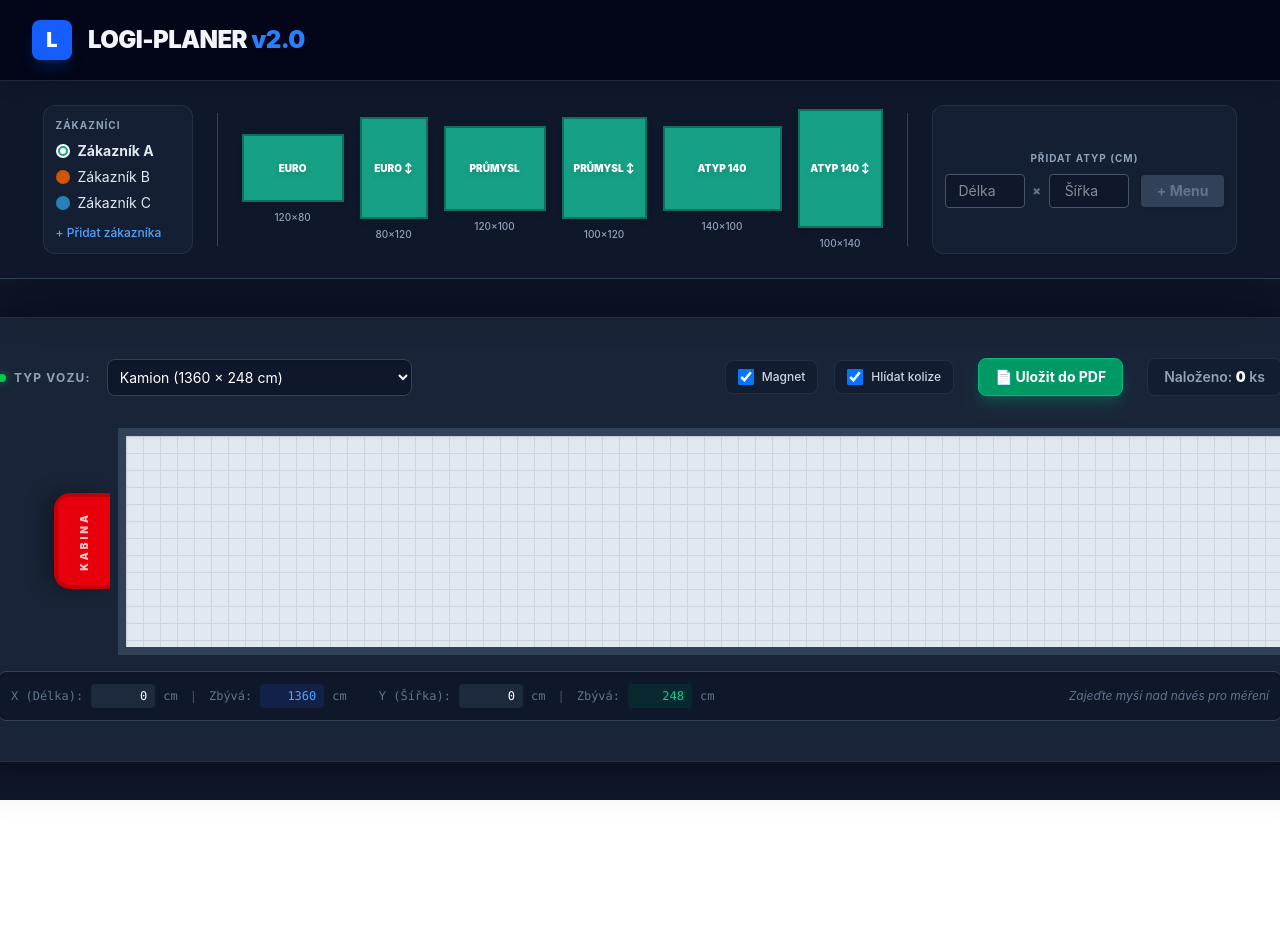
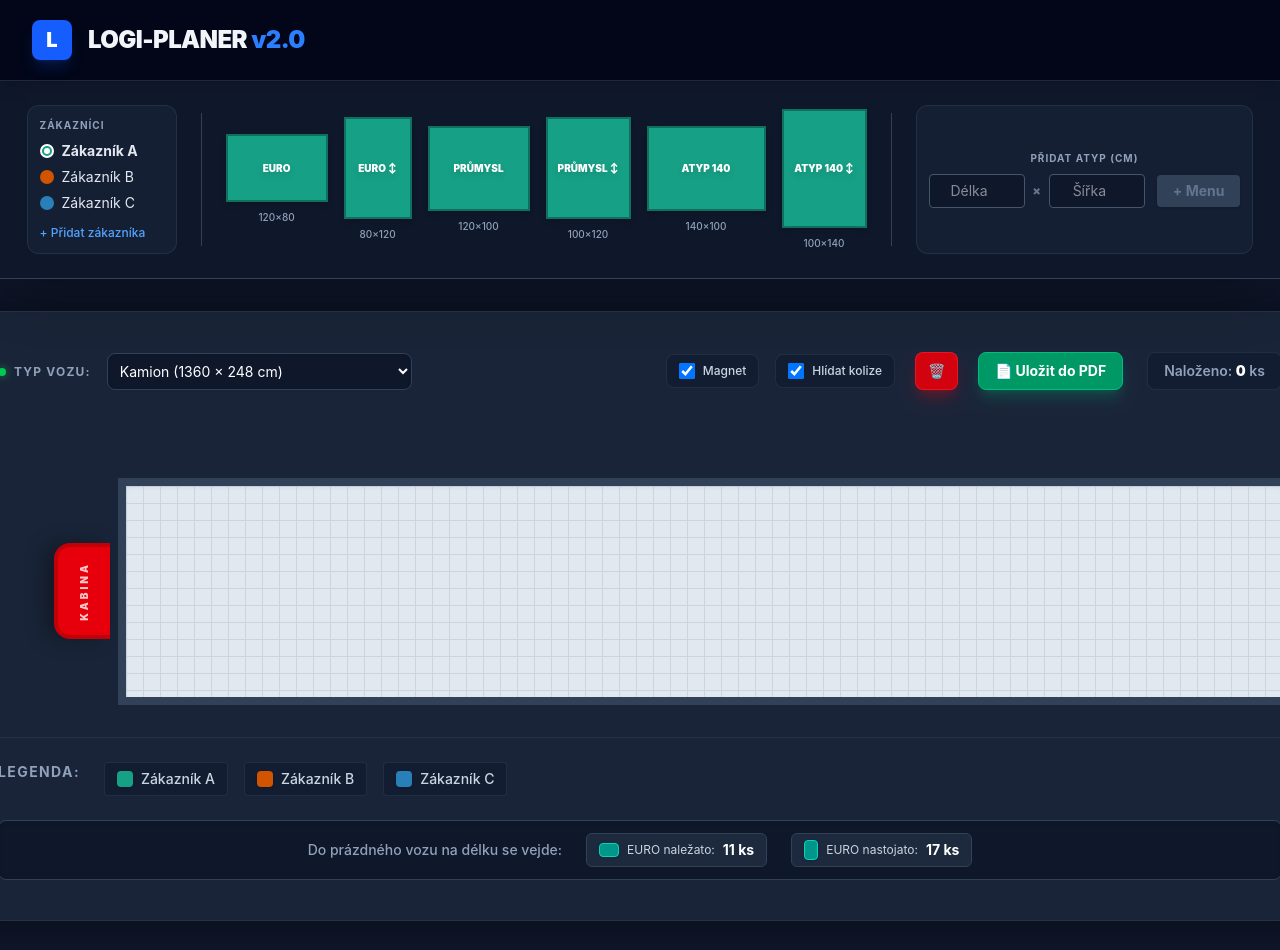
Before and after one commit to OndraHoli/logi_planner_v2, a React (Vite) app: page / in a window 1280 px wide. Shown: the top 950 px of the page. Before the commit the page ends 800 px from the top, so only its background shows below. Built offline with nearby package versions, Linux system fonts and the light colour scheme.

Commit message:
added extra funcs

```diff
--- a/src/App.tsx
+++ b/src/App.tsx
@@ -17,6 +17,7 @@ import type { Pallet, Truck } from './types';
 const SCALE = 0.85;
 const ESCAPE_THRESHOLD_PX = 80;
 const SNAP_THRESHOLD_CM = 15;
+const CURSOR_SNAP_CM = 10; // Jak blízko musí být kurzor k paletě, aby se přichytil
 
 const INITIAL_TEMPLATES = [
   { id: 'euro', name: 'EURO', width: 120, height: 80 },
@@ -42,15 +43,27 @@ const DEFAULT_CUSTOMERS = [
   { id: 'c2', name: 'Zákazník B', color: '#D35400' },
   { id: 'c3', name: 'Zákazník C', color: '#2980B9' },
 ];
-const MORE_COLORS = ['#8E44AD', '#F1C40F', '#C0392B', '#2C3E50', '#E67E22', '#27AE60', '#34495E'];
 
-function TemplateItem({ template, currentColor }: { template: typeof INITIAL_TEMPLATES[0], currentColor: string }) {
+// Vysoce kontrastní barvy pro další zákazníky
+const MORE_COLORS = [
+  '#F1C40F', // Zářivá žlutá
+  '#E74C3C', // Červená
+  '#8E44AD', // Fialová
+  '#00FF00', // Limetkově zelená
+  '#FF69B4', // Růžová
+  '#34495E', // Tmavě šedomodrá
+  '#8B4513', // Hnědá
+  '#00CED1', // Tyrkysová
+];
+
+function TemplateItem({ template, currentColor, onDelete }: { template: typeof INITIAL_TEMPLATES[0], currentColor: string, onDelete?: (id: string) => void }) {
   const { attributes, listeners, setNodeRef, isDragging } = useDraggable({
     id: `tpl-${template.id}`,
     data: { isTemplate: true, ...template, color: currentColor }
   });
 
   return (
+    <div className="relative group">
       <div
         ref={setNodeRef}
         {...listeners}
@@ -72,6 +85,20 @@ function TemplateItem({ template, currentColor }: { template: typeof INITIAL_TEM
         <span className="text-[10px] text-slate-400 font-medium">
           {template.width}×{template.height}
         </span>
+      </div>
+
+      {/* Tlačítko na smazání vlastní šablony */}
+      {onDelete && (
+        <button
+          onClick={(e) => {
+            e.stopPropagation();
+            onDelete(template.id);
+          }}
+          className="absolute -top-2 -right-2 w-5 h-5 bg-red-600 hover:bg-red-500 text-white rounded-full flex items-center justify-center text-xs shadow-lg opacity-0 group-hover:opacity-100 transition-opacity z-50 cursor-pointer border border-white/20"
+        >
+          ✕
+        </button>
+      )}
     </div>
   );
 }
@@ -209,7 +236,9 @@ function App() {
 
   const handleAddCustomer = () => {
     const newId = `c${Date.now()}`;
-    const nextColor = MORE_COLORS[customers.length % MORE_COLORS.length];
+    // Index počítáme z celkového počtu, ale bez těch 3 výchozích
+    const colorIndex = Math.max(0, customers.length - 3) % MORE_COLORS.length;
+    const nextColor = MORE_COLORS[colorIndex];
     setCustomers(prev => [...prev, { id: newId, name: `Zákazník ${String.fromCharCode(65 + customers.length)}`, color: nextColor }]);
   };
 
@@ -227,6 +256,10 @@ function App() {
     }
   };
 
+  const handleDeleteTemplate = (id: string) => {
+    setTemplates(prev => prev.filter(t => t.id !== id));
+  };
+
   const handleMouseMove = (e: React.MouseEvent<HTMLDivElement>) => {
     const rect = e.currentTarget.getBoundingClientRect();
     const xPx = e.clientX - rect.left;
@@ -235,6 +268,28 @@ function App() {
     let xCm = Math.round(xPx / SCALE);
     let yCm = Math.round(yPx / SCALE);
 
+    // 1. MAGNETICKÝ KURZOR (Přichytávání na palety)
+    let snappedX = xCm;
+    let closestDist = CURSOR_SNAP_CM;
+
+    pallets.forEach(p => {
+      // Přichytit k pravé hraně palety
+      const rightEdge = p.position.x + p.width;
+      if (Math.abs(xCm - rightEdge) < closestDist) {
+        snappedX = rightEdge;
+        closestDist = Math.abs(xCm - rightEdge);
+      }
+      // Přichytit k levé hraně palety
+      const leftEdge = p.position.x;
+      if (Math.abs(xCm - leftEdge) < closestDist) {
+        snappedX = leftEdge;
+        closestDist = Math.abs(xCm - leftEdge);
+      }
+    });
+
+    xCm = snappedX;
+
+    // Oříznutí, aby kurzor neutekl mimo nákres
     xCm = Math.max(0, Math.min(xCm, truck.width));
     yCm = Math.max(0, Math.min(yCm, truck.height));
 
@@ -384,6 +439,12 @@ function App() {
     setPallets((prev) => prev.filter((p) => p.id !== idToRemove));
   };
 
+  const clearAllPallets = () => {
+    if (window.confirm('Opravdu chcete z kamionu vymazat všechny palety?')) {
+      setPallets([]);
+    }
+  };
+
   const handleTruckChange = (e: React.ChangeEvent<HTMLSelectElement>) => {
     const selectedId = e.target.value;
     const selectedTruck = TRUCK_TYPES.find(t => t.id === selectedId);
@@ -426,6 +487,10 @@ function App() {
       alert('Jejda, PDF se nepovedlo vytvořit.');
     }
   };
+
+  const currentRemX = cursorPos ? cursorPos.remX : truck.width;
+  const euroHorizontalCount = Math.floor(currentRemX / 120);
+  const euroVerticalCount = Math.floor(currentRemX / 80);
 
   return (
     <div className="min-h-screen bg-slate-900 text-slate-200 font-sans flex flex-col selection:bg-blue-500/30">
@@ -480,16 +545,21 @@ function App() {
 
           <div className="w-px bg-slate-700 hidden lg:block my-2"></div>
 
-          {/* PALETY */}
+          {/* PALETY V MENU */}
           <div className="flex items-center gap-4 flex-wrap">
             {templates.map(tpl => (
-              <TemplateItem key={tpl.id} template={tpl} currentColor={activeColor} />
+              <TemplateItem
+                key={tpl.id}
+                template={tpl}
+                currentColor={activeColor}
+                onDelete={tpl.id.startsWith('custom') ? handleDeleteTemplate : undefined}
+              />
             ))}
           </div>
 
           <div className="w-px bg-slate-700 hidden lg:block my-2"></div>
 
-          {/* VLASTNÍ PALETA (UPRAVENÉ VĚTŠÍ TEXTBOXY) */}
+          {/* VLASTNÍ PALETA - Zvětšená políčka */}
           <div className="flex flex-col items-center justify-center gap-2 bg-slate-800/50 p-3 rounded-xl border border-slate-700/50">
             <span className="text-[10px] text-slate-400 font-bold uppercase tracking-widest">Přidat atyp (cm)</span>
             <div className="flex items-center gap-2">
@@ -498,7 +568,7 @@ function App() {
                 value={customW}
                 onChange={(e) => setCustomW(e.target.value ? Number(e.target.value) : '')}
                 placeholder="Délka"
-                className="w-20 bg-slate-900 border border-slate-600 rounded px-3 py-1.5 text-sm text-white focus:ring-1 focus:ring-blue-500 focus:outline-none text-center"
+                className="w-24 bg-slate-900 border border-slate-600 rounded px-3 py-1.5 text-sm text-white focus:ring-1 focus:ring-blue-500 focus:outline-none text-center"
               />
               <span className="text-slate-500 text-xs font-black">×</span>
               <input
@@ -506,7 +576,7 @@ function App() {
                 value={customH}
                 onChange={(e) => setCustomH(e.target.value ? Number(e.target.value) : '')}
                 placeholder="Šířka"
-                className="w-20 bg-slate-900 border border-slate-600 rounded px-3 py-1.5 text-sm text-white focus:ring-1 focus:ring-blue-500 focus:outline-none text-center"
+                className="w-24 bg-slate-900 border border-slate-600 rounded px-3 py-1.5 text-sm text-white focus:ring-1 focus:ring-blue-500 focus:outline-none text-center"
               />
               <button
                 onClick={handleAddCustomTemplate}
@@ -523,7 +593,8 @@ function App() {
 
           <div ref={printAreaRef} className="bg-slate-800/80 p-10 rounded-3xl shadow-[0_0_50px_rgba(0,0,0,0.5)] border border-slate-700/50 backdrop-blur-sm flex flex-col items-center transition-all duration-300 relative">
 
-            <div className="w-full flex justify-between items-end mb-10">
+            {/* HORNÍ LIŠTA NA PAPÍRU - Upraven margin */}
+            <div className="w-full flex justify-between items-end mb-16">
               <div className="flex items-center gap-4">
                 <span className="text-slate-400 text-xs uppercase tracking-widest font-bold flex items-center gap-2">
                   <div className="w-2 h-2 rounded-full bg-green-500 shadow-[0_0_8px_rgba(34,197,94,0.6)]"></div>
@@ -570,9 +641,18 @@ function App() {
                 </label>
 
                 <button
+                  onClick={clearAllPallets}
+                  title="Vymazat všechny palety z vozu"
+                  data-html2canvas-ignore="true"
+                  className="bg-red-600/90 hover:bg-red-500 active:bg-red-700 text-white px-3 py-2 rounded-lg text-sm font-bold shadow-lg shadow-red-600/30 transition-all transform active:scale-95 flex items-center justify-center border border-red-500/50 ml-1"
+                >
+                  🗑️
+                </button>
+
+                <button
                   onClick={handleExportPDF}
                   data-html2canvas-ignore="true"
-                  className="bg-emerald-600 hover:bg-emerald-500 active:bg-emerald-700 text-white px-4 py-2 rounded-lg text-sm font-bold shadow-lg shadow-emerald-600/30 transition-all transform active:scale-95 flex items-center gap-2 border border-emerald-500 ml-2"
+                  className="bg-emerald-600 hover:bg-emerald-500 active:bg-emerald-700 text-white px-4 py-2 rounded-lg text-sm font-bold shadow-lg shadow-emerald-600/30 transition-all transform active:scale-95 flex items-center gap-2 border border-emerald-500 ml-1"
                 >
                   📄 Uložit do PDF
                 </button>
@@ -583,7 +663,7 @@ function App() {
               </div>
             </div>
 
-            <div className="flex items-center ml-14">
+            <div className="flex items-center ml-14 mt-8">
               <div className="relative mr-4 w-14 h-24 bg-red-600 rounded-l-2xl shadow-[-10px_0_20px_rgba(0,0,0,0.3)] border-y-4 border-l-4 border-red-700 flex items-center justify-center z-0 pointer-events-none">
                 <span className="[writing-mode:vertical-lr] rotate-180 text-[10px] font-black uppercase text-red-200 tracking-[0.3em]">
                   KABINA
@@ -606,14 +686,13 @@ function App() {
                   backgroundSize: `${20 * SCALE}px ${20 * SCALE}px`,
                 }}
               >
-                {/* NOVÉ: DYNAMICKÉ PRAVÍTKO PŘÍMO NA HRANĚ NÁVĚSU */}
+                {/* DYNAMICKÉ PRAVÍTKO S PŘICHYTÁVÁNÍM */}
                 {cursorPos && (
                   <div
-                    className="absolute top-0 bottom-0 w-px bg-blue-500/50 border-l-2 border-dashed border-blue-500/80 z-50 pointer-events-none"
+                    className="absolute top-0 bottom-0 w-px bg-blue-500/50 border-l-2 border-dashed border-blue-500/80 z-50 pointer-events-none transition-all duration-75"
                     style={{ left: cursorPos.x * SCALE }}
                     data-html2canvas-ignore="true"
                   >
-                    {/* Samotný štítek nad autem */}
                     <div className="absolute -top-10 left-0 -translate-x-1/2 flex items-center bg-slate-900 border border-slate-600 rounded-md shadow-xl whitespace-nowrap overflow-hidden">
                       <div className="px-3 py-1 bg-slate-800 text-white text-xs font-bold border-r border-slate-700 flex items-center gap-1">
                         {cursorPos.x} <span className="text-[10px] text-slate-400 font-normal">cm</span>
@@ -622,7 +701,6 @@ function App() {
                         {cursorPos.remX} <span className="text-[10px] text-emerald-600 font-normal">cm zbývá</span>
                       </div>
                     </div>
-                    {/* Trojúhelníček směřující dolů do návěsu */}
                     <div className="absolute -top-2 left-0 -translate-x-1/2 w-0 h-0 border-l-[6px] border-r-[6px] border-t-[8px] border-l-transparent border-r-transparent border-t-blue-500"></div>
                   </div>
                 )}
@@ -642,42 +720,38 @@ function App() {
               </div>
             </div>
 
-            {/* SPODNÍ HUD SE ZACHOVÁNÍM OSY Y */}
+            {/* LEGENDA ZÁKAZNÍKŮ PRO PDF EXPORT */}
+            <div className="w-full mt-10 pt-6 border-t border-slate-700/50 flex items-start gap-4 flex-wrap">
+              <span className="text-slate-400 text-sm font-bold uppercase tracking-widest mr-2">Legenda:</span>
+              {customers.map(c => (
+                <div key={`legend-${c.id}`} className="flex items-center gap-2 bg-slate-900/50 px-3 py-1.5 rounded border border-slate-700/50">
+                  <div className="w-4 h-4 rounded-sm shadow-sm" style={{ backgroundColor: c.color }}></div>
+                  <span className="text-slate-300 text-sm font-medium">{c.name}</span>
+                </div>
+              ))}
+            </div>
+
+            {/* CHYTRÝ ODHAD (SPODNÍ PANEL) */}
             <div
-              className="w-full mt-6 bg-[#0f172a] border border-slate-700 rounded-lg p-3 flex justify-between items-center shadow-inner"
+              className="w-full mt-6 bg-[#0f172a] border border-slate-700 rounded-lg p-3 flex justify-center items-center shadow-inner"
               data-html2canvas-ignore="true"
             >
-              <div className="text-xs font-mono font-medium text-slate-400 flex gap-8">
-                <div className="flex items-center gap-2">
-                  <span className="text-slate-500">X (Délka):</span>
-                  <span className="text-white bg-slate-800 px-2 py-1 rounded w-16 text-right">
-                    {cursorPos ? cursorPos.x : 0}
+              <div className="flex items-center gap-6">
+                <span className="text-slate-400 text-sm font-medium">
+                  {cursorPos ? "Od pravítka do konce vozu se vejde:" : "Do prázdného vozu na délku se vejde:"}
                 </span>
-                  <span className="text-slate-500">cm</span>
-                  <span className="text-slate-600 mx-1">|</span>
-                  <span className="text-slate-500">Zbývá:</span>
-                  <span className="text-blue-400 bg-blue-900/30 px-2 py-1 rounded w-16 text-right">
-                    {cursorPos ? cursorPos.remX : truck.width}
-                  </span>
-                  <span className="text-slate-500">cm</span>
+
+                <div className="flex items-center gap-2 bg-slate-800 px-3 py-1.5 rounded-md border border-slate-700">
+                  <div className="w-5 h-3.5 bg-teal-600 border border-teal-400 rounded-sm shadow-sm" title="Naležato (120 cm v ose X)"></div>
+                  <span className="text-slate-300 text-xs">EURO naležato:</span>
+                  <span className="text-white font-bold text-sm">{euroHorizontalCount} ks</span>
                 </div>
 
-                <div className="flex items-center gap-2">
-                  <span className="text-slate-500">Y (Šířka):</span>
-                  <span className="text-white bg-slate-800 px-2 py-1 rounded w-16 text-right">
-                    {cursorPos ? cursorPos.y : 0}
-                  </span>
-                  <span className="text-slate-500">cm</span>
-                  <span className="text-slate-600 mx-1">|</span>
-                  <span className="text-slate-500">Zbývá:</span>
-                  <span className="text-emerald-400 bg-emerald-900/30 px-2 py-1 rounded w-16 text-right">
-                    {cursorPos ? cursorPos.remY : truck.height}
-                  </span>
-                  <span className="text-slate-500">cm</span>
+                <div className="flex items-center gap-2 bg-slate-800 px-3 py-1.5 rounded-md border border-slate-700">
+                  <div className="w-3.5 h-5 bg-teal-600 border border-teal-400 rounded-sm shadow-sm" title="Nastojato (80 cm v ose X)"></div>
+                  <span className="text-slate-300 text-xs">EURO nastojato:</span>
+                  <span className="text-white font-bold text-sm">{euroVerticalCount} ks</span>
                 </div>
-              </div>
-              <div className="text-xs text-slate-500 italic">
-                {cursorPos ? "Pohyb v ložném prostoru..." : "Zajeďte myší nad návěs pro měření"}
               </div>
             </div>
 
@@ -703,7 +777,6 @@ function App() {
 
       </DndContext>
 
-      {/* Menu pro přejmenování palety */}
       {contextMenu && (
         <div
           className="fixed z-[100] bg-slate-800 border border-slate-600 shadow-2xl rounded-md py-1 min-w-[160px] overflow-hidden"
@@ -722,7 +795,6 @@ function App() {
         </div>
       )}
 
-      {/* Menu pro přejmenování zákazníka */}
       {customerMenu && (
         <div
           className="fixed z-[100] bg-slate-800 border border-slate-600 shadow-2xl rounded-md py-1 min-w-[160px] overflow-hidden"
```
Lines whose indentation alone changed are shown as unchanged.
